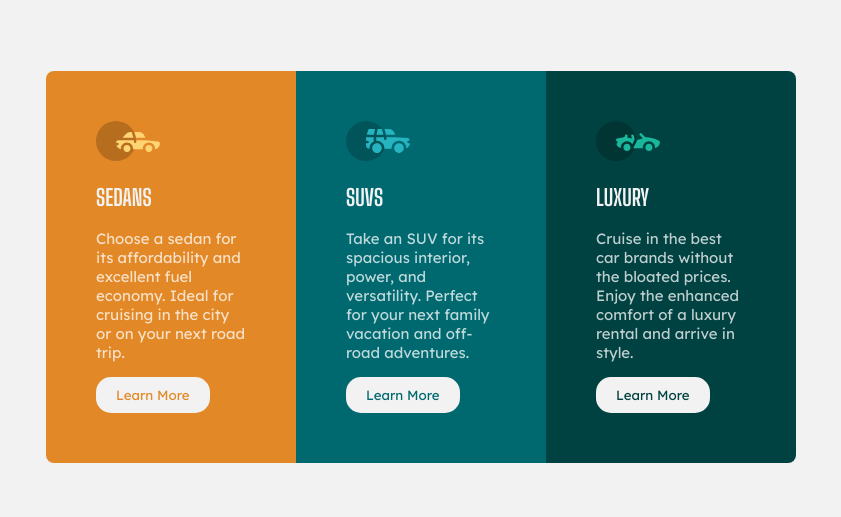
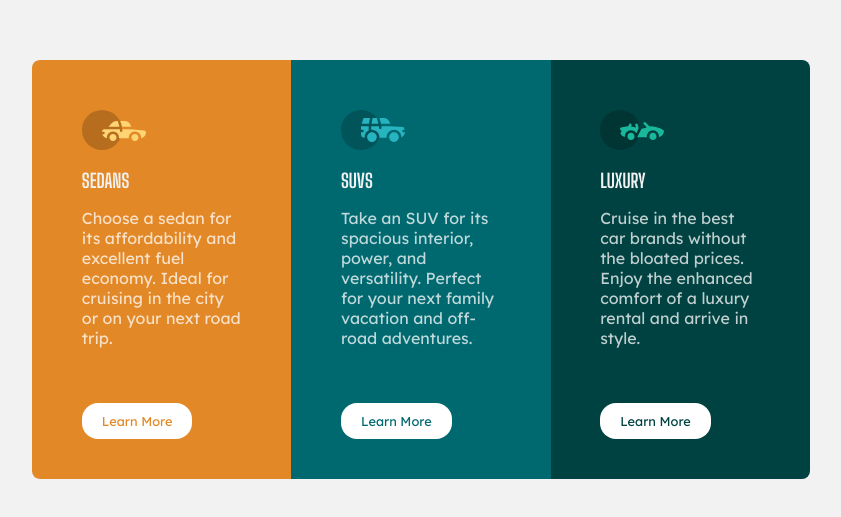
Before and after one commit to malik-n/3-column-preview-card-component-main, a plain HTML site: page index.html in a window 1280 px wide. Shown: the part 153-670 px from the top of the page, without its empty margins (219-1060 px from the left). Drawn offline with Linux system fonts and the light colour scheme.

Commit message:
fixed layout problems

```diff
--- a/index.html
+++ b/index.html
@@ -30,36 +30,36 @@
     />
   </head>
   <body>
-    <div class="main">
+    <main>
       <div class="container">
         <div class="sedans">
-          <img src="images/icon-sedans.svg" alt="sedans icon" />
+          <img src="images/icon-sedans.svg"/>
           <h2>Sedans</h2>
           <p>
             Choose a sedan for its affordability and excellent fuel economy.
             Ideal for cruising in the city or on your next road trip.
           </p>
-          <button class="button1">Learn More</button>
+            <a href="#" class="button1">Learn More</a>
         </div>
         <div class="suvs">
-          <img src="images/icon-suvs.svg" alt="suvs icon" />
+          <img src="images/icon-suvs.svg"/>
           <h2>SUVS</h2>
           <p>
             Take an SUV for its spacious interior, power, and versatility.
             Perfect for your next family vacation and off-road adventures.
           </p>
-          <button class="button2">Learn More</button>
+          <a href="#" class="button2">Learn More</a>
         </div>
         <div class="luxury">
-          <img src="images/icon-luxury.svg" alt="luxury icon" />
+          <img src="images/icon-luxury.svg"/>
           <h2>Luxury</h2>
           <p>
             Cruise in the best car brands without the bloated prices. Enjoy the
             enhanced comfort of a luxury rental and arrive in style.
           </p>
-          <button class="button3">Learn More</button>
+          <a href="#" class="button3">Learn More</a>
         </div>
       </div>
-    </div>
+    </main>
   </body>
 </html>
--- a/style.css
+++ b/style.css
@@ -3,59 +3,56 @@ body {
   background-color: hsl(0, 0%, 95%);
 }
 
-.main {
+main {
   display: flex;
   justify-content: center;
   align-items: center;
   background-color: hsl(0, 0%, 95%);
-  padding-top: 20px;
-  padding-bottom: 20px;
+  padding: 1.4rem;
 }
 
 .container {
   display: flex;
   flex-direction: column;
   font-family: "Lexend Deca", sans-serif;
-  font-size: 15px;
+  font-size: 0.8rem;
 }
 
 .container > div {
-  padding: 50px;
+  padding: 3.1rem;
 }
 
 .sedans {
   background-color: hsl(31, 77%, 52%);
-  width: 150px;
-  padding: 20px;
-  /* text-align: justify; */
+  width: 10rem;
   border-radius: 8px 8px 0px 0px; /*top-left, top-right, bottom-right, bottom-left*/
 }
 
 .button1 {
   color: hsl(31, 77%, 52%);
+  background-color: white;
 }
 
 .suvs {
   background-color: hsl(184, 100%, 22%);
-  width: 150px;
-  padding: 20px;
-  /* text-align: justify; */
+  width: 10rem;
 }
 
 .button2 {
   color: hsl(184, 100%, 22%);
+  background-color: white;
 }
 
 .luxury {
   background-color: hsl(179, 100%, 13%);
-  width: 150px;
-  padding: 20px;
-  /* text-align: justify; */
+  width: 10rem;
+  padding: 1.4rem;
   border-radius: 0px 0px 8px 8px;
 }
 
 .button3 {
   color: hsl(179, 100%, 13%);
+  background-color: white;
 }
 
 h2 {
@@ -66,21 +63,22 @@ h2 {
 
 p {
   color: hsla(0, 0%, 100%, 0.75);
-  font-size: 15px;
+  font-size: 1rem;
+  padding-bottom: 3.1rem;
 }
 
-button {
-  border-radius: 15px;
+a {
+  border-radius: 1rem;
   padding: 10px 20px;
   border: none;
   font-family: "Lexend Deca", sans-serif;
   background-color: hsl(0, 0%, 95%);
+  text-decoration: none;
 }
 
 @media (min-width: 376px) {
-  .main {
-    height: 100vh;
-    /* max-width: 100%; */
+  main {
+    height: 100dvh;
   }
   .container {
     flex-direction: row;
```
